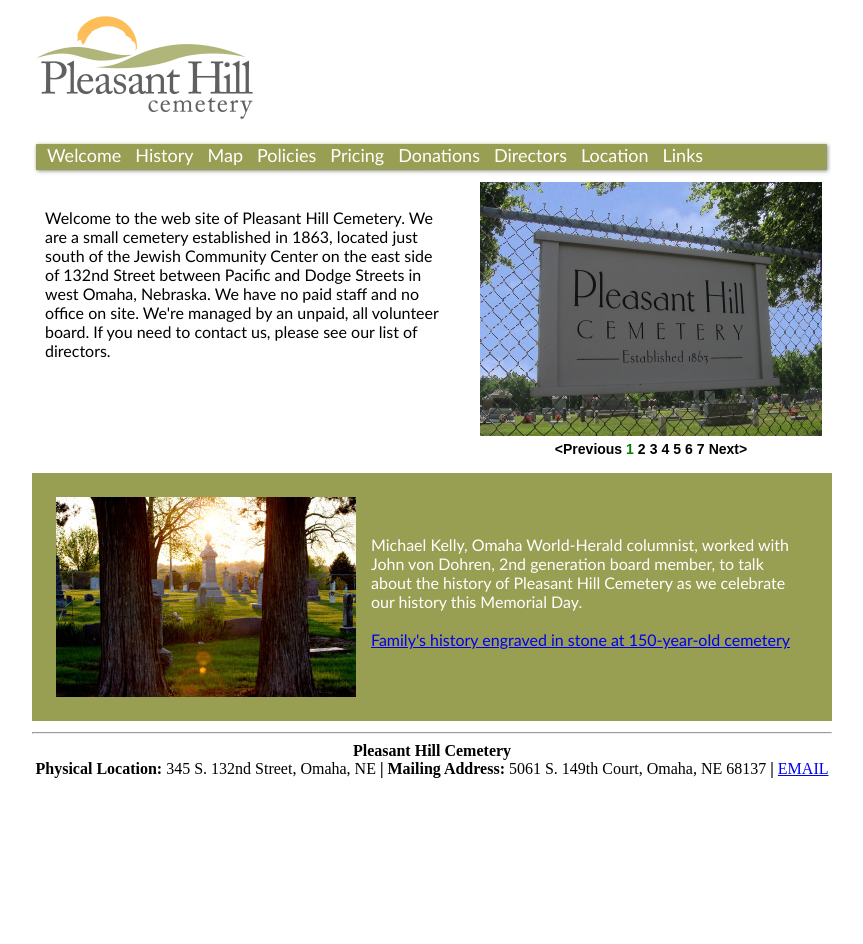
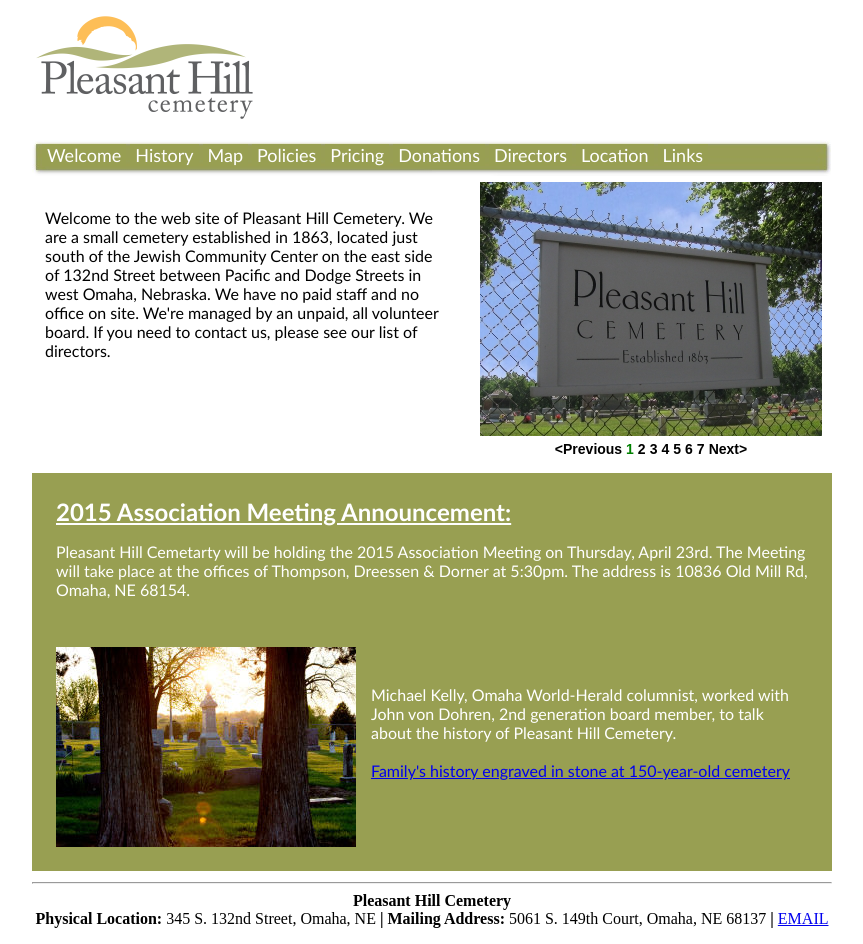
Before and after one commit to avondohren/pleasanthillomaha, a Jekyll site: the page built from index.html, in a window 1280 px wide. Shown: the whole page, without its empty margins (208-1071 px from the left). Built offline with Jekyll 4.4.1, drawn with Linux system fonts in a browser that asks for light colours; Markdown is read by kramdown in place of the engine named in the settings; before the commit the page ends 900 px from its top, so only the background shows below that.

Commit message:
Add 2015 Association Meeting Announcement

```diff
--- a/index.html
+++ b/index.html
@@ -33,13 +33,13 @@ title: Welcome
 		</div>
 	</div>
 
-  <!-- <div class="notice">
-    <h1>Announcement:</h1>
-    <p>The American Legion's Memorial Day Service will be at 9:45am on Monday, May 26th. Please join us as we remember those who came before us and fought for our freedom. </p>
-  </div> -->
+  <div class="notice">
+    <h1>2015 Association Meeting Announcement:</h1>
+    <p>Pleasant Hill Cemetarty will be holding the 2015 Association Meeting on Thursday, April 23rd. The Meeting will take place at the offices of Thompson, Dreessen & Dorner at 5:30pm. The address is 10836 Old Mill Rd, Omaha, NE 68154.</p>
+  </div>
 
   <div class="spc clear notice">
 
-    <p class="OWH"><img src="images/OWH.jpg" class="OWHpic"></img><br /><br /><span class="bold">Michael Kelly</span>, Omaha World-Herald columnist, worked with John von Dohren, 2nd generation board member, to talk about the history of Pleasant Hill Cemetery as we celebrate our history this Memorial Day. <br /><br /><a href="http://www.omaha.com/news/metro/kelly-family-s-history-engraved-in-stone-at--year/article_f49166ec-cf23-5914-aca6-617ec395839c.html">Family's history engraved in stone at 150-year-old cemetery</a></p>
+    <p class="OWH"><img src="images/OWH.jpg" class="OWHpic"></img><br /><br /><span class="bold">Michael Kelly</span>, Omaha World-Herald columnist, worked with John von Dohren, 2nd generation board member, to talk about the history of Pleasant Hill Cemetery.<br /><br /><a href="http://www.omaha.com/news/metro/kelly-family-s-history-engraved-in-stone-at--year/article_f49166ec-cf23-5914-aca6-617ec395839c.html">Family's history engraved in stone at 150-year-old cemetery</a></p>
 	</div>
 </div>
```
